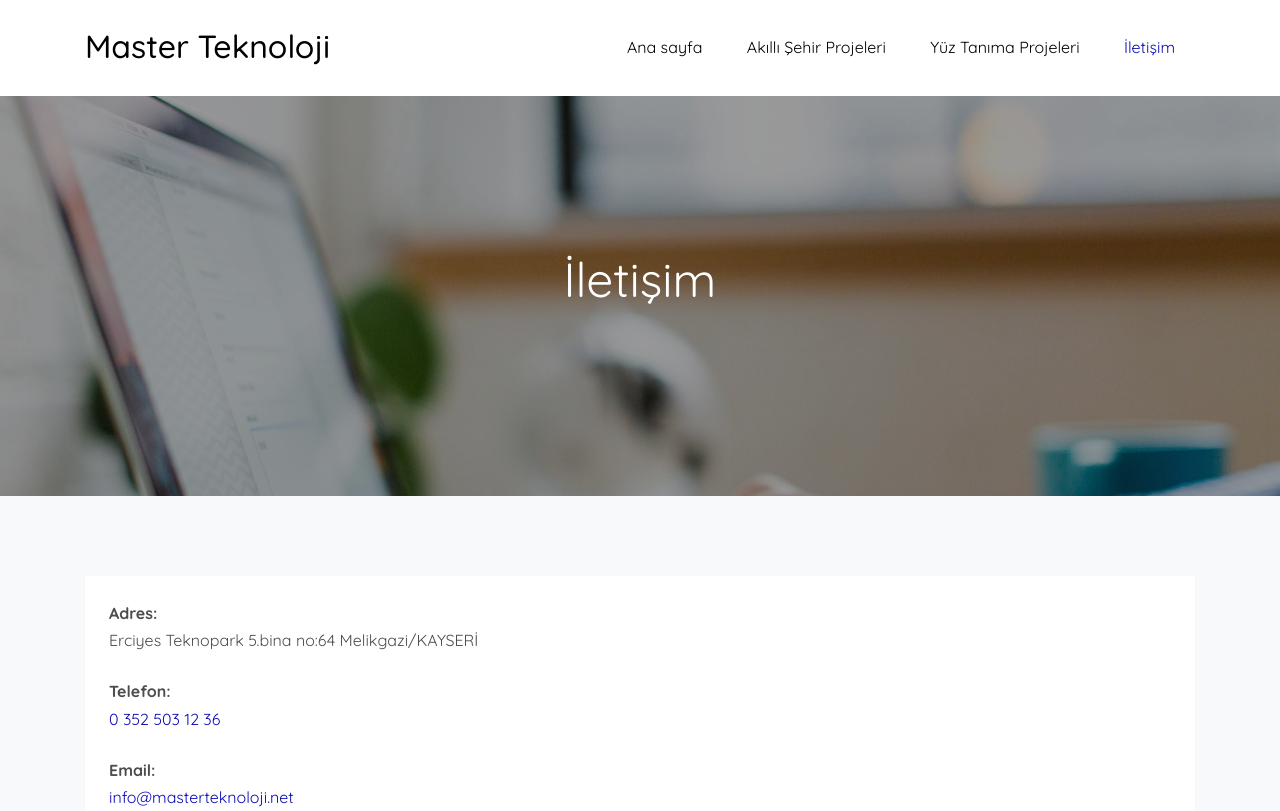
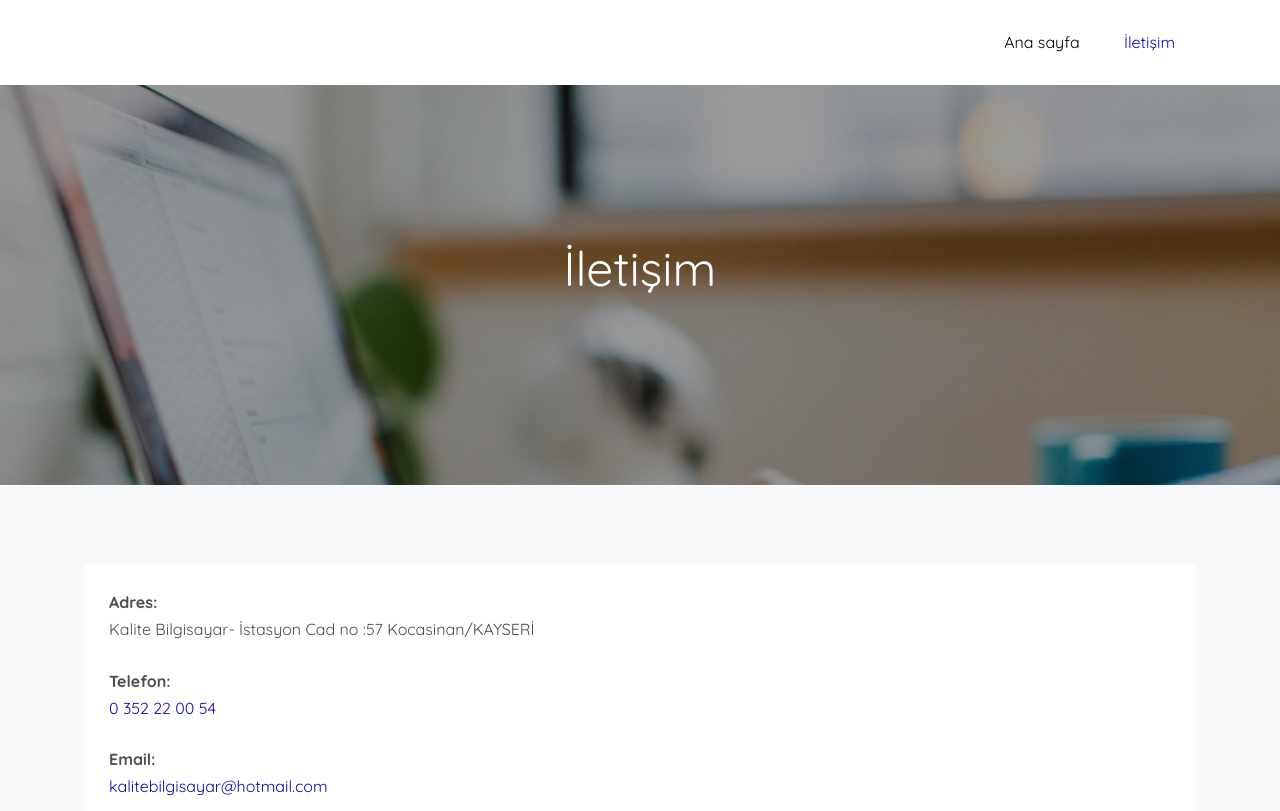
Before and after one commit to ramazanfirin/covid19ilemucadele.com, a plain HTML site: page contact.html in a window 1280 px wide. Shown: the top 811 px of the page. Drawn offline with Linux system fonts and the light colour scheme; files whose address does not match are found by name.

Commit message:
header düzenlendi

```diff
--- a/contact.html
+++ b/contact.html
@@ -63,15 +63,17 @@
         <div class="row align-items-center">
 
           <div class="col-11 col-xl-2">
-            <h1 class="mb-0 site-logo"><a href="index.html" class="text-black h2 mb-0">Master&nbspTeknoloji</a></h1>
+            <h1 class="mb-0 site-logo"><a href="index.html" class="text-black h2 mb-0"></a></h1>
           </div>
           <div class="col-12 col-md-10 d-none d-xl-block">
             <nav class="site-navigation position-relative text-right" role="navigation">
 
               <ul class="site-menu js-clone-nav mr-auto d-none d-lg-block">
                 <li ><a href="index.html">Ana sayfa</a></li>
+                <!--
                 <li><a href="smartcity.html">Akıllı Şehir Projeleri</a></li>
                 <li ><a href="facerecognition.html">Yüz Tanıma Projeleri</a></li>
+-->
                 <!--<li class="has-children">
                   <a href="services.html">Services</a>
                   <ul class="dropdown">
@@ -180,13 +182,13 @@
 
             <div class="p-4 mb-3 bg-white">
               <p class="mb-0 font-weight-bold">Adres:</p>
-              <p class="mb-4">Erciyes Teknopark 5.bina no:64 Melikgazi/KAYSERİ</p>
+              <p class="mb-4">Kalite Bilgisayar-  İstasyon Cad no :57 Kocasinan/KAYSERİ</p>
 
               <p class="mb-0 font-weight-bold">Telefon:</p>
-              <p class="mb-4"><a href="#">0 352 503 12 36</a></p>
+              <p class="mb-4"><a href="#">0 352 22 00 54</a></p>
 
               <p class="mb-0 font-weight-bold">Email:</p>
-              <p class="mb-0"><a href="#">info@masterteknoloji.net</a></p>
+              <p class="mb-0"><a href="#">kalitebilgisayar@hotmail.com</a></p>
 
             </div>
 <!--
```
Also changed, not shown: detail-ates.html (+8 -6 lines), detail-kisi-sayim.html (+3 -1 lines), detail-termal-kamera.html (+3 -1 lines), detail-terminal.html (+3 -1 lines), detail-turnike.html (+3 -1 lines), detail-yuz-tanima.html (+3 -1 lines), index.html (+4 -3 lines).
